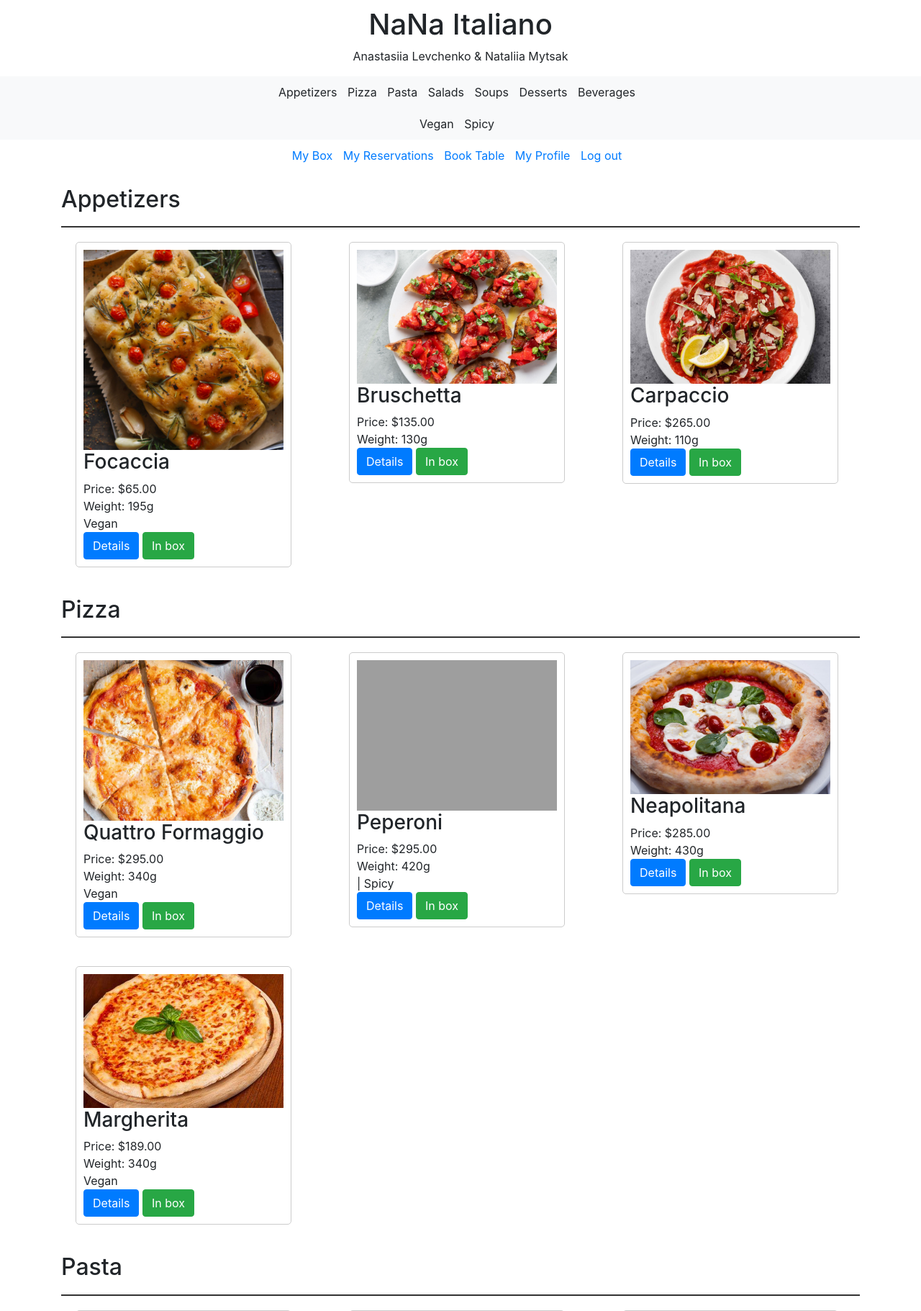
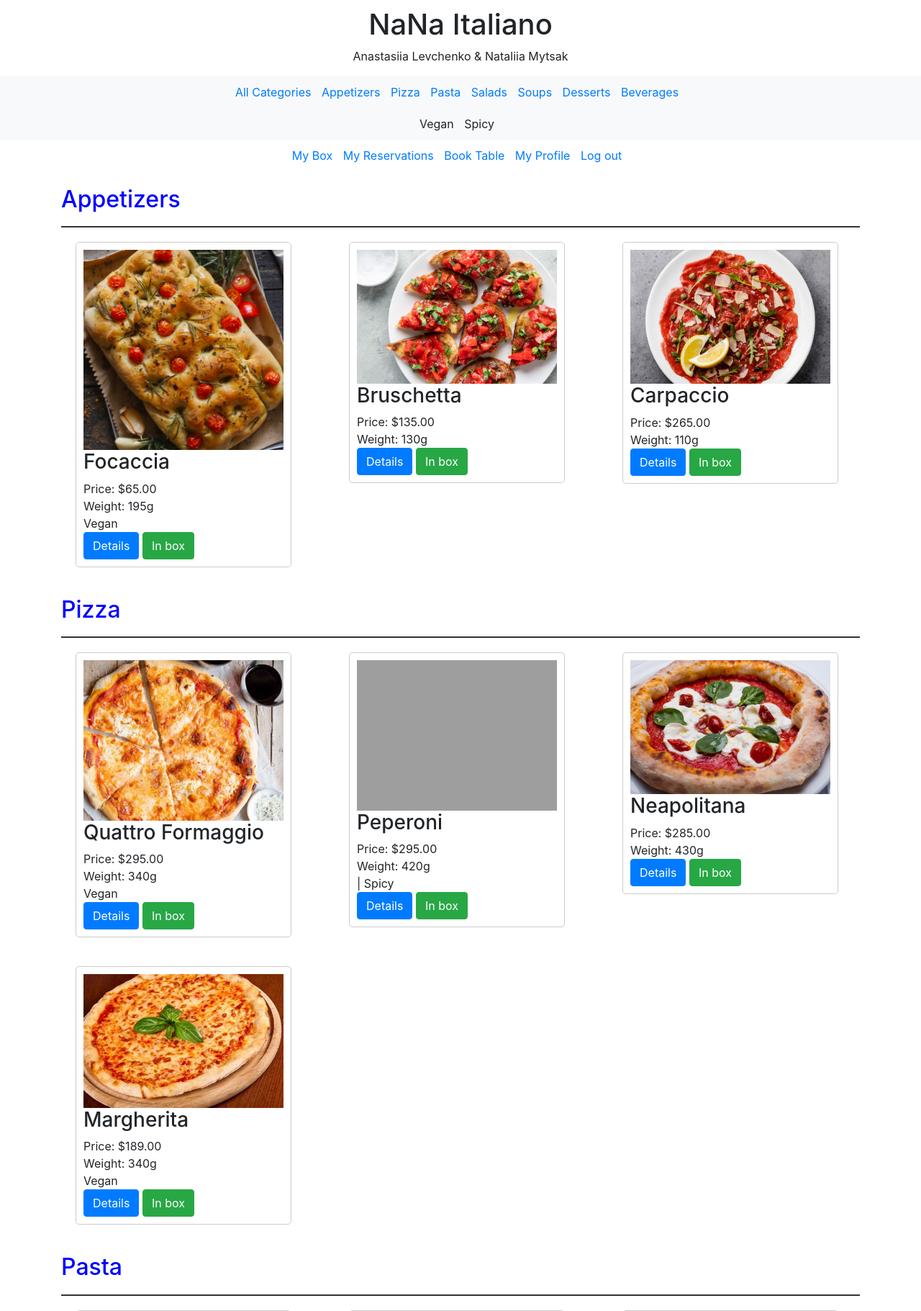
Before and after one commit to MytsakNatalia/Restaurant_Django_Project, a Django app: page /menu/ in a window 1280 px wide. Shown: the top 1821 px of the page at 72% size. Run offline with Django 4.2, Linux system fonts and the light colour scheme; data comes from the database, SQL or seed files in the repository; both versions use the stored data as it was after the commit; some libraries are stand-ins or nearby versions; grey boxes are pictures that could not be loaded.

Commit message:
Added filter meals by category without vagan and spicy

```diff
--- a/restaurant/menu/templates/menu/base.html
+++ b/restaurant/menu/templates/menu/base.html
@@ -28,9 +28,24 @@
             margin-right: 10px;
         }
 
+        .selected-category-title {
+            margin-top: 20px;
+            border-bottom: 2px solid blue;
+            padding-bottom: 10px;
+        }
+
+        .category-title {
+            margin-top: 20px;
+            border-bottom: 2px solid #333;
+            padding-bottom: 10px;
+            {% if selected_category_id == category.id %}
+                color: blue; /* Change color for the selected category */
+            {% endif %}
+        }
+
         .additional-links {
             display: inline-block;
-            margin-top: 10px; /* Adjust the top margin as needed */
+            margin-top: 10px;
         }
 
         .additional-links ul {
@@ -71,12 +86,20 @@
     <nav class="category-strip">
         <div class="container">
             <ul>
+                <li>
+                    <a href="{% url 'menu:index' %}" {% if not selected_category_id %}class="active"{% endif %}>All Categories</a>
+                </li>
                 {% for category in categories %}
-                    <li>{{ category.name }}</li>
+                    <li>
+                        <a href="{% url 'menu:category' category.id %}" {% if selected_category_id == category.id %}class="active"{% endif %}>
+                            {{ category.name }}
+                        </a>
+                    </li>
                 {% endfor %}
             </ul>
         </div>
     </nav>
+
 
         <nav class="category-strip">
             <div class="container">
--- a/restaurant/menu/templates/menu/index.html
+++ b/restaurant/menu/templates/menu/index.html
@@ -9,6 +9,15 @@
             margin-top: 20px;
             border-bottom: 2px solid #333;
             padding-bottom: 10px;
+        }
+
+        .category-title {
+            margin-top: 20px;
+            border-bottom: 2px solid #333;
+            padding-bottom: 10px;
+            {% if selected_category_id == category.id %}
+                color: blue; /* Change color for the selected category */
+            {% endif %}
         }
 
         .meal-card {
@@ -35,6 +44,25 @@
     </style>
 
     <div class="container">
+        {% if selected_category_id %}
+            {% for meal in meals %}
+                {% if meal.category_id == selected_category_id %}
+                    <div class="col-md-4">
+                        <div class="meal-card">
+                            {% if meal.image %}
+                                <img src="{{ meal.image.url }}" alt="{{ meal.name }}">
+                            {% endif %}
+                            <h3>{{ meal.name }}</h3>
+                            <p>Price: ${{ meal.price }}</p>
+                            <p>Weight: {{ meal.weight }}g</p>
+                            <p>{% if meal.is_vegan %}Vegan{% endif %}{% if meal.is_spicy %} | Spicy{% endif %}</p>
+                            <a href="{% url 'menu:meal_detail' meal.id %}" class="btn btn-primary">Details</a>
+                            <a href="#" class="btn btn-success">In box</a>
+                        </div>
+                    </div>
+                {% endif %}
+            {% endfor %}
+        {% else %}
             {% for category in categories %}
                 <div class="category-title">
                     <h2>{{ category.name }}</h2>
@@ -59,7 +87,9 @@
                     {% endfor %}
                 </div>
             {% endfor %}
+        {% endif %}
     </div>
+
 </body>
 {% endblock %}
 </html>
--- a/restaurant/menu/urls.py
+++ b/restaurant/menu/urls.py
@@ -7,6 +7,7 @@ app_name = 'menu'
 
 urlpatterns = [
     path('', index, name='index'),
+    path('category/<int:category_id>/', index, name='category'),
     path('details/<int:meal_id>/', meal_detail, name='meal_detail'),
     path('profile/', profile, name='profile'),
     path('logout/', logout, name='logout'),
--- a/restaurant/menu/views.py
+++ b/restaurant/menu/views.py
@@ -1,7 +1,7 @@
 from django.shortcuts import render,  get_object_or_404
 from menu.models import Category, Meal, Product, MealProduct
 
-def index(request):
+'''def index(request):
     categories = Category.objects.all()
     meals = Meal.objects.all()
 
@@ -9,6 +9,37 @@ def index(request):
         'title': 'Menu',
         'categories': categories,
         'meals': meals,
+    }
+    return render(request, 'menu/index.html', context)'''
+
+'''def index(request, category_id=None):
+    if category_id:
+        category = Category.objects.get(id=category_id)
+        meals = Meal.objects.filter(category=category)
+    else:
+        categories = Category.objects.all()
+        meals = Meal.objects.all()
+
+    context = {
+        'title': 'Menu',
+        'categories': categories,
+        'meals': meals,
+    }
+    return render(request, 'menu/index.html', context)'''
+
+def index(request, category_id=None):
+    categories = Category.objects.all()
+    meals = Meal.objects.all()
+
+    if category_id:
+        category = Category.objects.get(pk=category_id)
+        meals = meals.filter(category=category)
+
+    context = {
+        'title': 'Menu',
+        'categories': categories,
+        'meals': meals,
+        'selected_category_id': category_id
     }
     return render(request, 'menu/index.html', context)
 
--- a/restaurant/reservations/templates/reservations/base.html
+++ b/restaurant/reservations/templates/reservations/base.html
@@ -9,6 +9,12 @@
             z-index: 1000;
             padding: 10px 0;
             text-align: center;
+        }
+
+        .selected-category-title {
+            margin-top: 20px;
+            border-bottom: 2px solid blue; /* Change the color as desired */
+            padding-bottom: 10px;
         }
 
         .additional-links {
```
Also changed, not shown: restaurant/db.sqlite3. Lines whose indentation alone changed are shown as unchanged.
